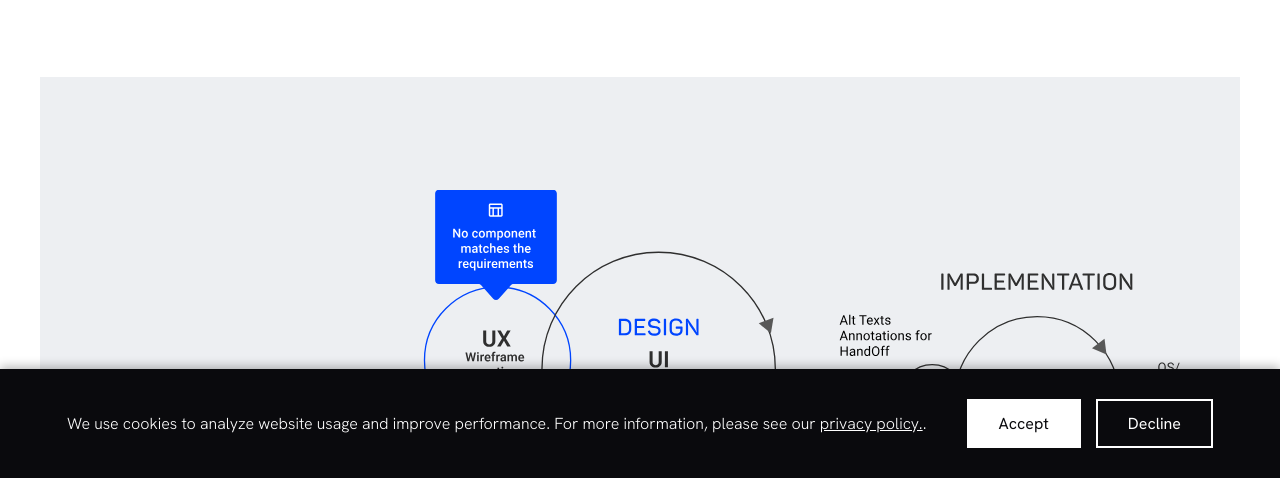
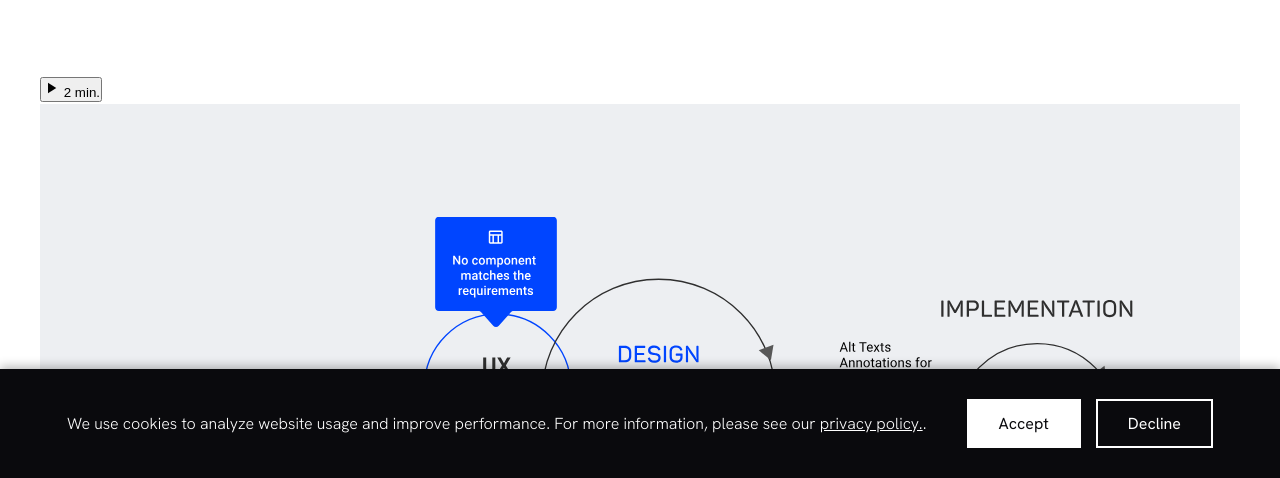
Before and after one commit to markus755/pixel-industry-portfolio, a website: page projects/medical_healthcare.html in a window 1280 px wide. Shown: the part 322-800 px from the top of the page. Drawn offline with nearby package versions, Linux system fonts and the light colour scheme; files whose address does not match are found by name.

Commit message:
Update medical_healthcare.html

```diff
--- a/projects/medical_healthcare.html
+++ b/projects/medical_healthcare.html
@@ -67,7 +67,7 @@
 
     <!-- Footer Placeholder -->
     <div id="footer-placeholder"></div>
-
+<script src="../js/google-tts-player-pregenerated.js"></script>
     <script src="../js/main.js"></script>
     <script src="../js/cookies.js"></script>
 </body>
```
